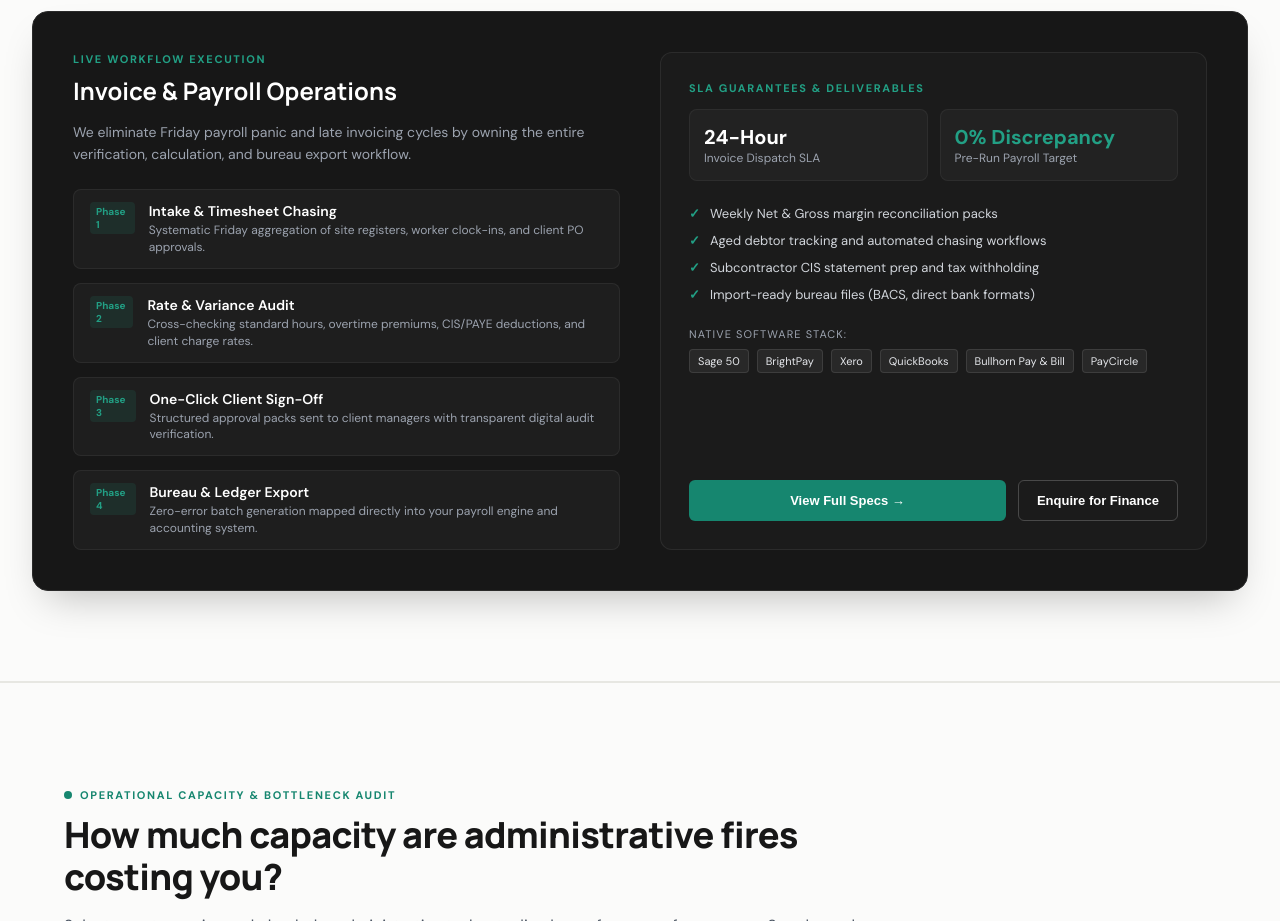
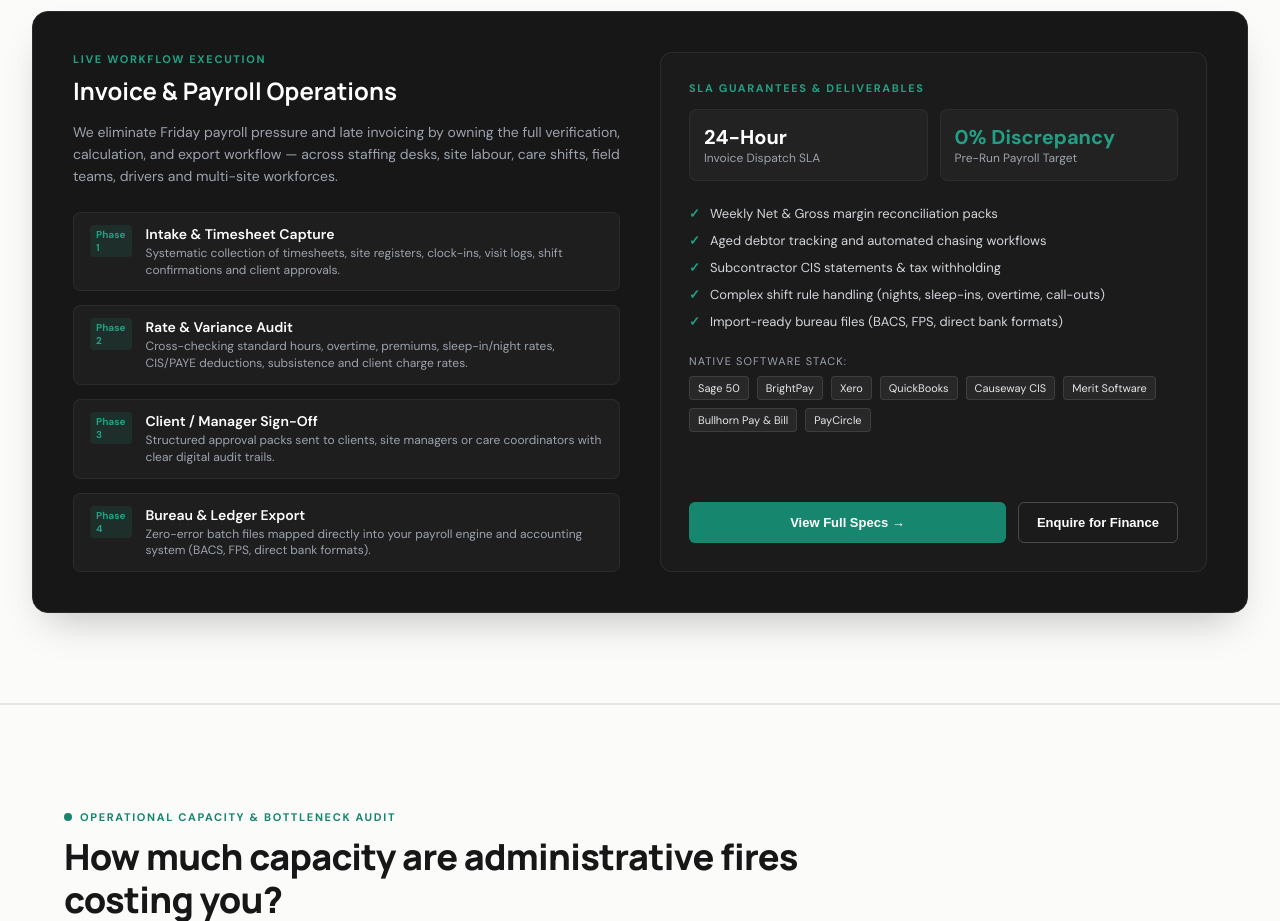
Before and after one commit to northernrides1-sysops/SysOps-Website, a React (Vite) app: page / in a window 1280 px wide. Shown: the part 1260-2181 px from the top of the page. Built offline with nearby package versions, Linux system fonts and the light colour scheme.

Commit message:
Update App.jsx

```diff
--- a/src/App.jsx
+++ b/src/App.jsx
@@ -2007,7 +2007,7 @@ const industries = [
                 })}
               </div>
 
-              {/* Dynamic Console Deck */}
+             {/* Dynamic Console Deck */}
               <div style={{ background: "#171717", borderRadius: "16px", border: "1px solid #2a2a2a", color: "#ffffff", padding: "40px", boxShadow: "0 20px 40px -15px rgba(0,0,0,0.25)" }}>
 
                 {/* PILLAR 1: FINANCE & CASH FLOW */}
@@ -2022,15 +2022,15 @@ const industries = [
                         Invoice & Payroll Operations
                       </h3>
                       <p style={{ fontSize: "14px", color: "#9ca3af", lineHeight: 1.6, marginBottom: "24px" }}>
-                        We eliminate Friday payroll panic and late invoicing cycles by owning the entire verification, calculation, and bureau export workflow.
+                        We eliminate Friday payroll pressure and late invoicing by owning the full verification, calculation, and export workflow — across staffing desks, site labour, care shifts, field teams, drivers and multi-site workforces.
                       </p>
 
                       <div style={{ display: "flex", flexDirection: "column", gap: "14px" }}>
                         {[
-                          { step: "Phase 1", title: "Intake & Timesheet Chasing", desc: "Systematic Friday aggregation of site registers, worker clock-ins, and client PO approvals." },
-                          { step: "Phase 2", title: "Rate & Variance Audit", desc: "Cross-checking standard hours, overtime premiums, CIS/PAYE deductions, and client charge rates." },
-                          { step: "Phase 3", title: "One-Click Client Sign-Off", desc: "Structured approval packs sent to client managers with transparent digital audit verification." },
-                          { step: "Phase 4", title: "Bureau & Ledger Export", desc: "Zero-error batch generation mapped directly into your payroll engine and accounting system." },
+                          { step: "Phase 1", title: "Intake & Timesheet Capture", desc: "Systematic collection of timesheets, site registers, clock-ins, visit logs, shift confirmations and client approvals." },
+                          { step: "Phase 2", title: "Rate & Variance Audit", desc: "Cross-checking standard hours, overtime, premiums, sleep-in/night rates, CIS/PAYE deductions, subsistence and client charge rates." },
+                          { step: "Phase 3", title: "Client / Manager Sign-Off", desc: "Structured approval packs sent to clients, site managers or care coordinators with clear digital audit trails." },
+                          { step: "Phase 4", title: "Bureau & Ledger Export", desc: "Zero-error batch files mapped directly into your payroll engine and accounting system (BACS, FPS, direct bank formats)." },
                         ].map((s, idx) => (
                           <div key={idx} style={{ display: "flex", gap: "14px", background: "rgba(255,255,255,0.03)", border: "1px solid rgba(255,255,255,0.06)", borderRadius: "8px", padding: "12px 16px" }}>
                             <div style={{ fontSize: "10px", fontWeight: 800, color: "#22a085", padding: "3px 6px", background: "rgba(34, 160, 133, 0.12)", borderRadius: "4px", height: "fit-content" }}>
@@ -2055,7 +2055,7 @@ const industries = [
                         {/* Metric Highlights */}
                         <div style={{ display: "grid", gridTemplateColumns: "1fr 1fr", gap: "12px", marginBottom: "24px" }}>
                           <div style={{ background: "rgba(255,255,255,0.03)", padding: "14px", borderRadius: "8px", border: "1px solid rgba(255,255,255,0.05)" }}>
-                            <div style={{ fontSize: "20px", fontWeight: 800, color: "##ffffff" }}>24-Hour</div>
+                            <div style={{ fontSize: "20px", fontWeight: 800, color: "#ffffff" }}>24-Hour</div>
                             <div style={{ fontSize: "12px", color: "#9ca3af" }}>Invoice Dispatch SLA</div>
                           </div>
                           <div style={{ background: "rgba(255,255,255,0.03)", padding: "14px", borderRadius: "8px", border: "1px solid rgba(255,255,255,0.05)" }}>
@@ -2069,8 +2069,9 @@ const industries = [
                           {[
                             "Weekly Net & Gross margin reconciliation packs",
                             "Aged debtor tracking and automated chasing workflows",
-                            "Subcontractor CIS statement prep and tax withholding",
-                            "Import-ready bureau files (BACS, direct bank formats)",
+                            "Subcontractor CIS statements & tax withholding",
+                            "Complex shift rule handling (nights, sleep-ins, overtime, call-outs)",
+                            "Import-ready bureau files (BACS, FPS, direct bank formats)",
                           ].map((item, i) => (
                             <div key={i} style={{ display: "flex", alignItems: "center", gap: "10px", fontSize: "13px", color: "#d1d5db" }}>
                               <span style={{ color: "#22a085", fontWeight: "bold" }}>✓</span> {item}
@@ -2084,7 +2085,7 @@ const industries = [
                             Native Software Stack:
                           </div>
                           <div style={{ display: "flex", gap: "8px", flexWrap: "wrap" }}>
-                            {["Sage 50", "BrightPay", "Xero", "QuickBooks", "Bullhorn Pay & Bill", "PayCircle"].map((tech) => (
+                            {["Sage 50", "BrightPay", "Xero", "QuickBooks", "Causeway CIS", "Merit Software", "Bullhorn Pay & Bill", "PayCircle"].map((tech) => (
                               <span key={tech} style={{ fontSize: "11px", background: "rgba(255,255,255,0.06)", border: "1px solid rgba(255,255,255,0.1)", borderRadius: "4px", padding: "4px 8px", color: "#e5e7eb" }}>
                                 {tech}
                               </span>
@@ -2123,15 +2124,15 @@ const industries = [
                         Vetting & Worker Lifecycle
                       </h3>
                       <p style={{ fontSize: "14px", color: "#9ca3af", lineHeight: 1.6, marginBottom: "24px" }}>
-                        From initial candidate registration to active site deployment — ensuring every worker is vetted, right-to-work verified, and 100% audit-proof.
+                        From initial worker intake to active deployment — ensuring every operative, driver, carer, and contractor is vetted, right-to-work verified, and 100% audit-proof across all sectors.
                       </p>
 
                       <div style={{ display: "flex", flexDirection: "column", gap: "14px" }}>
                         {[
-                          { step: "Phase 1", title: "Applicant Intake (< 15 mins)", desc: "Direct candidate contact upon referral to capture RTW credentials, bank details, and photo ID." },
-                          { step: "Phase 2", title: "Credential & Ticket Vetting", desc: "DBS checking, CSCS ticket validation, nursing PINs, and automated 5-year work history references." },
-                          { step: "Phase 3", title: "CRM Profile & Compliance Tag", desc: "Creating verified digital candidate files with strict pay/charge rates and skill matrix tagging." },
-                          { step: "Phase 4", title: "Automated Expiry Triggers", desc: "Proactive 60, 30, and 14-day renewal alerts preventing lapsed visas or expired certifications." },
+                          { step: "Phase 1", title: "Worker Intake (< 15 mins)", desc: "Direct capture of Right to Work (RTW), share codes, IDSP identity validation, bank details, and emergency contacts." },
+                          { step: "Phase 2", title: "Multi-Sector Credential Vetting", desc: "Validating CSCS cards, DBS/Garda updates, care training matrices, driver CPC/licences, and technical/metering tickets." },
+                          { step: "Phase 3", title: "Security & Induction Clearance", desc: "Creating audit-ready worker files with security vetting (BS7858), facility passes, and client/site-specific induction tracking." },
+                          { step: "Phase 4", title: "Automated Expiry Triggers", desc: "Proactive 60, 30, and 14-day renewal alerts preventing lapsed visas, CPC cards, care certifications, or trade tickets." },
                         ].map((s, idx) => (
                           <div key={idx} style={{ display: "flex", gap: "14px", background: "rgba(255,255,255,0.03)", border: "1px solid rgba(255,255,255,0.06)", borderRadius: "8px", padding: "12px 16px" }}>
                             <div style={{ fontSize: "10px", fontWeight: 800, color: "#22a085", padding: "3px 6px", background: "rgba(34, 160, 133, 0.12)", borderRadius: "4px", height: "fit-content" }}>
@@ -2167,9 +2168,9 @@ const industries = [
                         <div style={{ display: "flex", flexDirection: "column", gap: "10px", marginBottom: "24px" }}>
                           {[
                             "Digital Right-to-Work verification audit certs",
-                            "Enhanced DBS and update service renewal tracking",
-                            "Site-specific CSCS ticket and H&S induction matrices",
-                            "Weekly compliance health status scorecards",
+                            "Enhanced DBS, Garda vetting & care training matrices",
+                            "Driver CPC, CSCS cards & technical metering accreditations",
+                            "Security screening (BS7858) & multi-site induction compliance",
                           ].map((item, i) => (
                             <div key={i} style={{ display: "flex", alignItems: "center", gap: "10px", fontSize: "13px", color: "#d1d5db" }}>
                               <span style={{ color: "#22a085", fontWeight: "bold" }}>✓</span> {item}
@@ -2182,7 +2183,7 @@ const industries = [
                             Verified Compatibility:
                           </div>
                           <div style={{ display: "flex", gap: "8px", flexWrap: "wrap" }}>
-                            {["TrustID RTW", "Home Office Share Codes", "CarePlanner", "Bullhorn", "Vincere", "Deputy"].map((tech) => (
+                            {["TrustID RTW", "Procore", "CarePlanner", "Samsara", "TimeGate", "Deputy", "Bullhorn", "Vincere"].map((tech) => (
                               <span key={tech} style={{ fontSize: "11px", background: "rgba(255,255,255,0.06)", border: "1px solid rgba(255,255,255,0.1)", borderRadius: "4px", padding: "4px 8px", color: "#e5e7eb" }}>
                                 {tech}
                               </span>
@@ -2221,15 +2222,15 @@ const industries = [
                         Power BI & Operations Desk
                       </h3>
                       <p style={{ fontSize: "14px", color: "#9ca3af", lineHeight: 1.6, marginBottom: "24px" }}>
-                        We plug into your business as a dedicated UK & Ireland operational unit, delivering real-time leadership analytics and rapid query resolution.
+                        We plug into your business as a dedicated UK & Ireland operational unit, delivering real-time leadership analytics, multi-sector dispatch coordination, and rapid query resolution.
                       </p>
 
                       <div style={{ display: "flex", flexDirection: "column", gap: "14px" }}>
                         {[
-                          { step: "Phase 1", title: "Central Inbox & Ticket Triage", desc: "15-minute response SLA for incoming worker queries, change requests, and client orders." },
-                          { step: "Phase 2", title: "Shared Resource Coordination", desc: "Dispatching work orders, liaising with site supervisors, and confirming roster attendance." },
-                          { step: "Phase 3", title: "Power BI Data Engineering", desc: "Consolidating hours, revenue, and payroll data into live dashboards accessible by leadership." },
-                          { step: "Phase 4", title: "Weekly Strategy Flash Report", desc: "Clear executive briefing highlighting gross margin trends, unbilled hours, and workforce capacity." },
+                          { step: "Phase 1", title: "Central Inbox & Ticket Triage", desc: "15-minute response SLA for incoming worker queries, rate adjustments, client change orders, and delivery slips." },
+                          { step: "Phase 2", title: "Cross-Sector Operations Coordination", desc: "Liaising with site supervisors, care coordinators, fleet dispatchers, and field leads to verify daily attendance." },
+                          { step: "Phase 3", title: "Power BI Data Engineering", desc: "Consolidating hours, job completions, fuel/subsistence, and gross margin trends into live dashboards for leadership." },
+                          { step: "Phase 4", title: "Weekly Strategy Flash Report", desc: "Clear executive briefings highlighting margin drift, unbilled hours, compliance health, and workforce capacity trends." },
                         ].map((s, idx) => (
                           <div key={idx} style={{ display: "flex", gap: "14px", background: "rgba(255,255,255,0.03)", border: "1px solid rgba(255,255,255,0.06)", borderRadius: "8px", padding: "12px 16px" }}>
                             <div style={{ fontSize: "10px", fontWeight: 800, color: "#22a085", padding: "3px 6px", background: "rgba(34, 160, 133, 0.12)", borderRadius: "4px", height: "fit-content" }}>
@@ -2264,10 +2265,10 @@ const industries = [
 
                         <div style={{ display: "flex", flexDirection: "column", gap: "10px", marginBottom: "24px" }}>
                           {[
-                            "Custom Power BI gross margin and labor utilization views",
-                            "Named UK & Ireland Operations Account Manager",
-                            "Transparent task boards with real-time ticket logs",
-                            "Seamless absence and holiday cover for internal admin staff",
+                            "Custom Power BI gross margin, utilization and fleet/site cost views",
+                            "Dedicated UK & Ireland Operations Account Manager",
+                            "Live roster, visit verification & site coverage visibility",
+                            "Seamless absence and holiday cover for internal back-office staff",
                           ].map((item, i) => (
                             <div key={i} style={{ display: "flex", alignItems: "center", gap: "10px", fontSize: "13px", color: "#d1d5db" }}>
                               <span style={{ color: "#22a085", fontWeight: "bold" }}>✓</span> {item}
```
